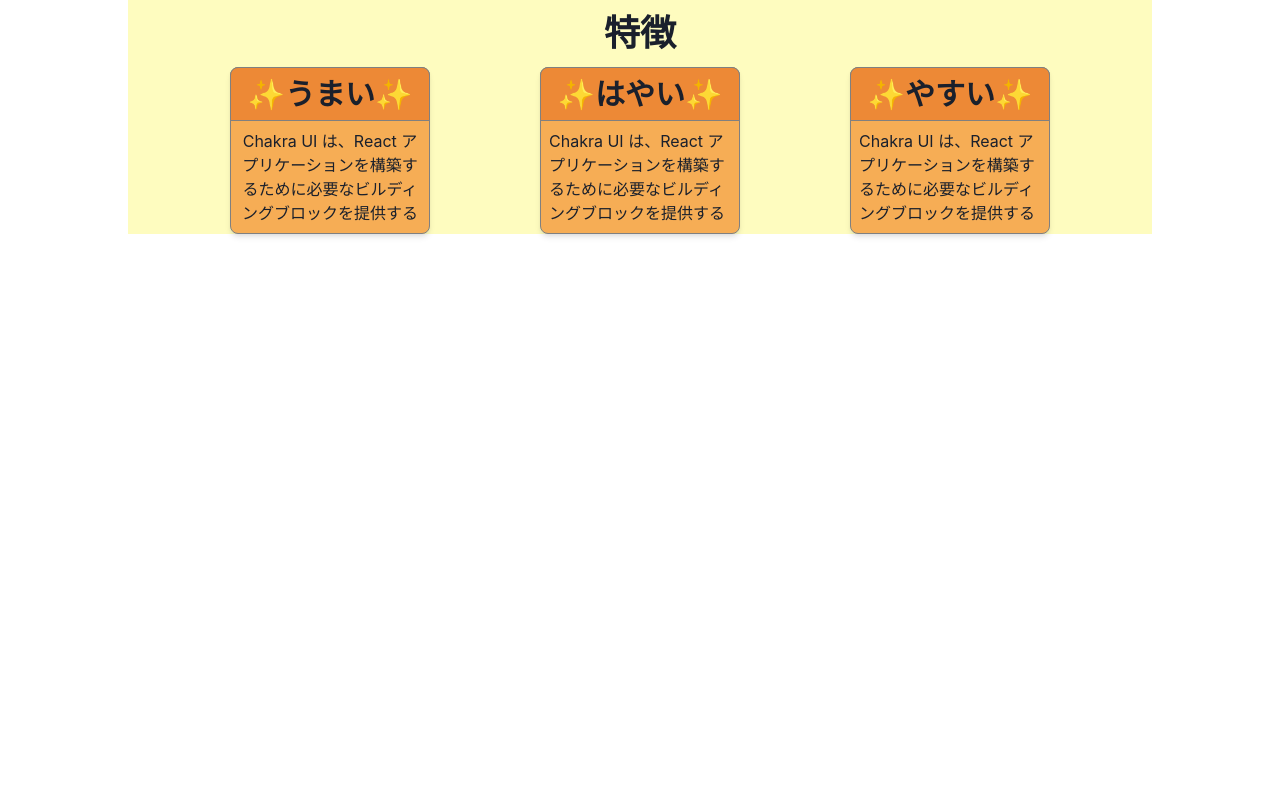
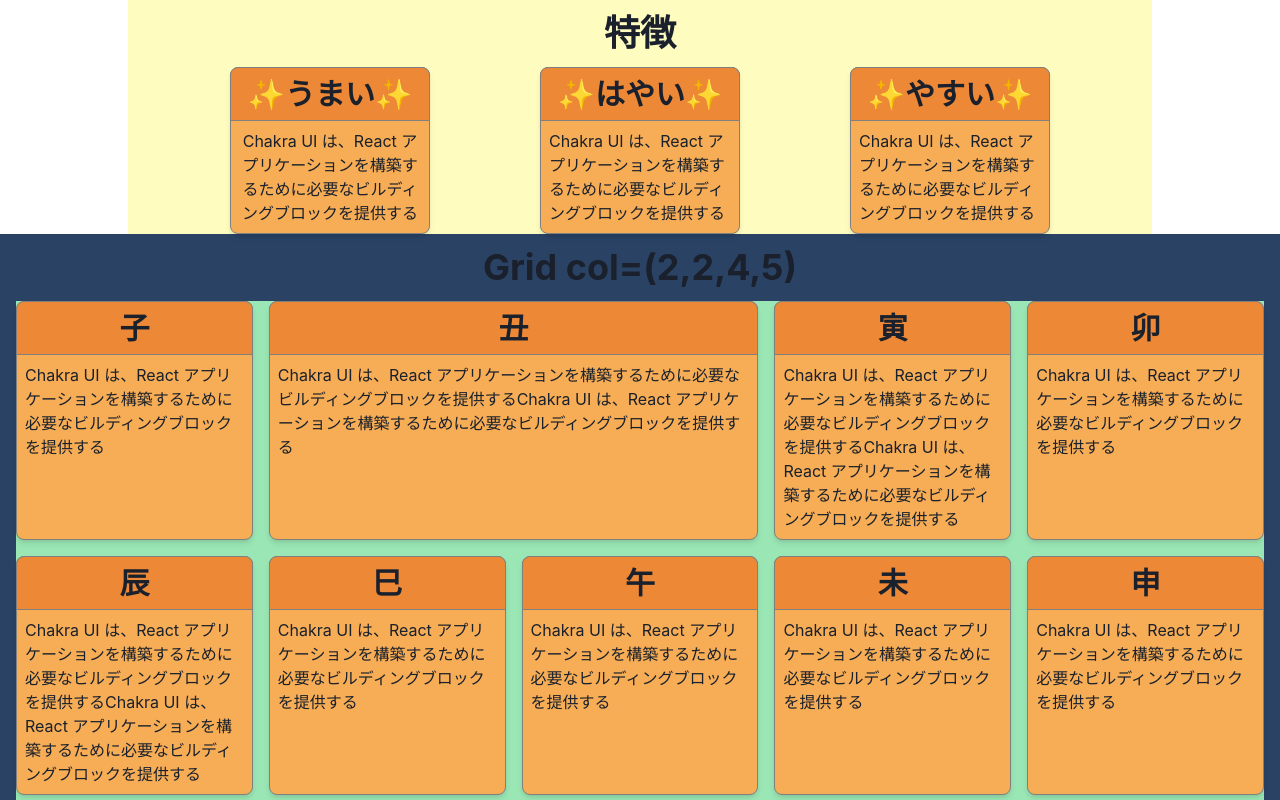
Before and after one commit to zonoise/chakra-study, a React (Create React App) app: page / in a window 1280 px wide. Shown: the top 800 px of the page. Built offline with nearby package versions, Linux system fonts and the light colour scheme.

Commit message:
grid sample

```diff
--- a/src/App.tsx
+++ b/src/App.tsx
@@ -4,9 +4,11 @@
   theme,
 } from "@chakra-ui/react"
 import { Container3Box } from "./Container3Box"
+import { GridSample } from "./GridSample"
 
 export const App = () => (
   <ChakraProvider theme={theme}>
     <Container3Box></Container3Box>
+    <GridSample />
   </ChakraProvider>
 )
--- a/src/Container3Box.tsx
+++ b/src/Container3Box.tsx
@@ -23,16 +23,16 @@
   return (
   <Container maxW="container.lg" bg="yellow.100" centerContent>
     <Heading p={3} size="xl">特徴</Heading>
-    <Stack w="100%" bg="" direction={["column","row"]} spacing="24px" justifyContent={["center","space-evenly"]}>
-      <Box w={["100%","200px"]} h="" bg="orange.300" borderRadius="8" boxShadow="md" border="1px solid gray">
+    <Stack w="100%" bg="" direction={["column",null,"row"]} spacing="24px" justifyContent={["center","space-evenly"]}>
+      <Box w={["100%",null,"200px"]} h="" bg="orange.300" borderRadius="8" boxShadow="md" border="1px solid gray">
         <Heading  sx={headingStyle} p={2} size="lg" textAlign="center">{'\u2728'}うまい{'\u2728'}</Heading>
         <Text align="center" m={2}>{dummyText}</Text>
       </Box>
-      <Box w={["100%","200px"]} h="" bg="orange.300" borderRadius="8" boxShadow="md" border="1px solid gray">
+      <Box w={["100%",null,"200px"]} h="" bg="orange.300" borderRadius="8" boxShadow="md" border="1px solid gray">
         <Heading  sx={headingStyle} p={2} size="lg" textAlign="center">{'\u2728'}はやい{'\u2728'}</Heading>
         <Text m={2}>{dummyText}</Text>
       </Box>
-      <Box w={["100%","200px"]} h="" bg="orange.300" borderRadius="8" boxShadow="md" border="1px solid gray">
+      <Box w={["100%",null,"200px"]} h="" bg="orange.300" borderRadius="8" boxShadow="md" border="1px solid gray">
         <Heading  sx={headingStyle} p={2} size="lg" textAlign="center">{'\u2728'}やすい{'\u2728'}</Heading>
         <Text m={2}>{dummyText}</Text>
       </Box>
--- /dev/null
+++ b/src/GridSample.tsx
@@ -0,0 +1,74 @@
+import * as React from "react"
+import {
+  GridItem,
+  Container,
+  Heading,
+  Grid,
+  Text,
+  Box,
+} from "@chakra-ui/react"
+
+type ItemProps = {
+  head: string,
+  body: string,
+  colSpan?: number
+}
+
+const MyCard: React.FC<ItemProps> = ({ head, body, colSpan}) => {
+  const headingStyle = {
+    bg: "orange.400",
+    borderRadius: "8px 8px 0 0",
+    border: "1px solid gray",
+    margin: "-1px -1px 0"
+  }
+
+  if( colSpan === undefined){
+    colSpan = 1
+  }
+
+  return (
+    <GridItem colSpan={[1,1,colSpan]} w={"100%"} h="" bg="orange.300" borderRadius="8" boxShadow="md" border="1px solid gray">
+      <Heading sx={headingStyle} p={2} size="lg" textAlign="center">{head}</Heading>
+      <Text m={2}>{body}</Text>
+    </GridItem>
+  )
+};
+
+
+export const GridSample = () => {
+
+  const headingStyle = {
+    bg: "orange.400",
+    borderRadius: "8px 8px 0 0",
+    border: "1px solid gray",
+    margin: "-1px -1px 0"
+  }
+
+  const dummyText =
+    "Chakra UI は、React アプリケーションを構築するために必要なビルディング" +
+    "ブロックを提供する";
+
+  const dummyText2 = dummyText + dummyText;
+
+  return (
+    <Container maxW="container.xl" bg={["blue.300","blue.900","blue.300","blue.800"]} centerContent>
+      <Heading p={3} size="xl">Grid col=(2,2,4,5)</Heading>
+      <Grid templateColumns={["repeat(2, 1fr)", null, "repeat(4, 1fr)",null,"repeat(5, 1fr)"]}
+        rowGap={4} columnGap={4} bg="green.200">
+        <MyCard head="子" body={dummyText} />
+        <MyCard head="丑" body={dummyText2} colSpan={2} />
+        <MyCard head="寅" body={dummyText2}  />
+        <MyCard head="卯" body={dummyText} />
+        <MyCard head="辰" body={dummyText2}/>
+        <MyCard head="巳" body={dummyText} />
+        <MyCard head="午" body={dummyText} />
+        <MyCard head="未" body={dummyText} />
+        <MyCard head="申" body={dummyText} />
+        <MyCard head="酉" body={dummyText} />
+        <MyCard head="戌" body={dummyText} />
+        <MyCard head="亥" body={dummyText} />
+      </Grid>
+    </Container>
+
+  )
+}
```
